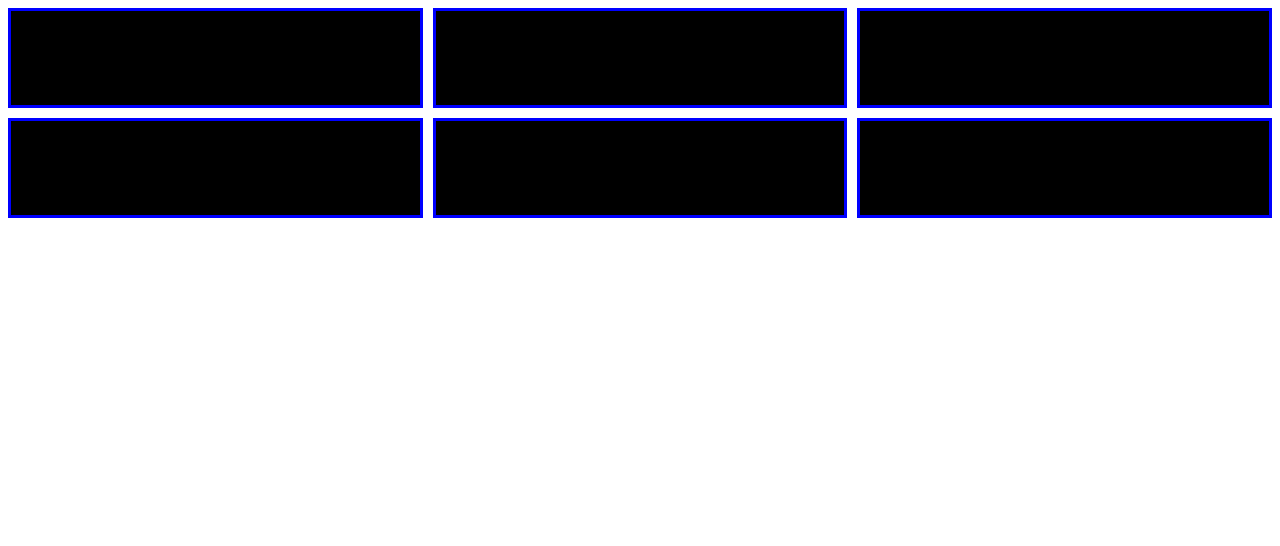
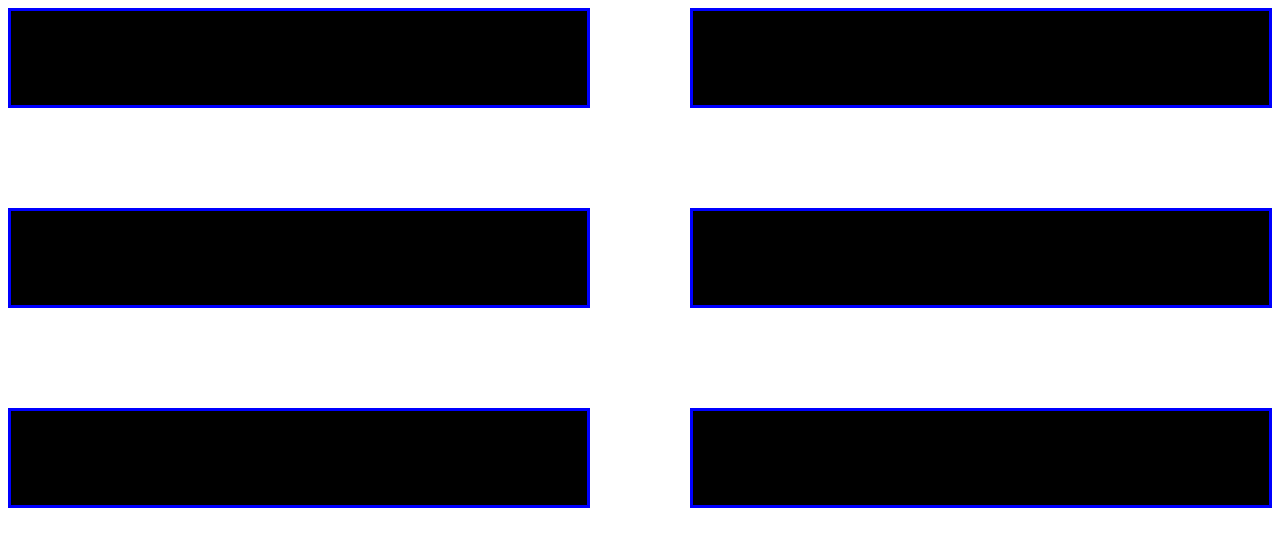
Before and after one commit to iAJ23/EjerciciosCss, a plain HTML site: page ejercicio-2/index.html in a window 1280 px wide. Drawn offline with Linux system fonts and the light colour scheme.

Commit message:
Agrega ejercicio-2

```diff
--- /dev/null
+++ b/ejercicio-1/css/styles.css
@@ -0,0 +1,12 @@
+.container {
+    display: grid;
+    grid-template-columns: repeat(6,1fr);
+    grid-template-rows: 100px 100px;
+    gap: 10px 10px;
+}
+
+.item{
+    background-color: rgb(0, 0, 0);
+    border: 3px solid blue;
+
+}
--- a/css/styles.css
+++ b/ejercicio-2/css/styles.css
@@ -1,8 +1,8 @@
 .container {
     display: grid;
-    grid-template-columns: repeat(3,1fr);
-    grid-template-rows: 100px 100px;
-    gap: 10px 10px;
+    grid-template-columns: repeat(2,1fr);
+    grid-template-rows: repeat(3,100px);
+    gap: 100px 100px;
 }
 
 .item{
--- a/index.html
+++ b/ejercicio-2/index.html
@@ -4,11 +4,11 @@
     <meta charset="UTF-8">
     <meta name="viewport" content="width=device-width, initial-scale=1.0">
     <link rel="stylesheet" href="css/styles.css">
-    <title>Document</title>
-
+    <title>Ejercicio 2</title>
 </head>
 <body>
-        <div class="container">
+
+         <div class="container">
         <div class="item">1</div>
         <div class="item">2</div>
         <div class="item">3</div>
@@ -16,5 +16,6 @@
         <div class="item">5</div>
         <div class="item">6</div>
         </div>
+
 </body>
 </html>
```
Also changed, not shown: ejercicio-1/index.html (added, +20 -0 lines).
